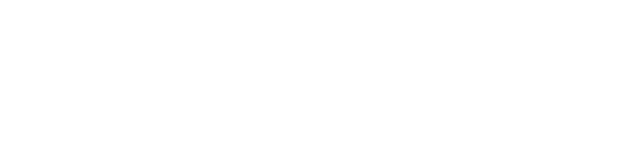
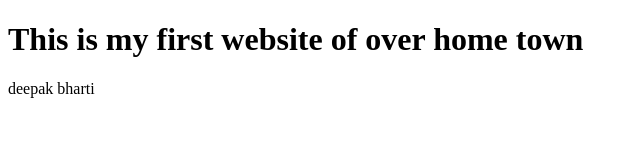
Before and after one commit to deepak372003/DEEPAK, a plain HTML site: page project no 1/index.html in a window 1280 px wide. Shown: the whole page, without its empty margins (0-640 px from the left). Drawn offline with Linux system fonts and the light colour scheme.

Commit message:
my project

```diff
--- a/project no 1/index.html
+++ b/project no 1/index.html
@@ -6,6 +6,7 @@
                <title>Document</title>
           </head>
      <body>
-       <p></p>
+          <h1> This is my first website of over home town</h1>
+       <p>deepak bharti</p>
      </body>
 </html>
```
